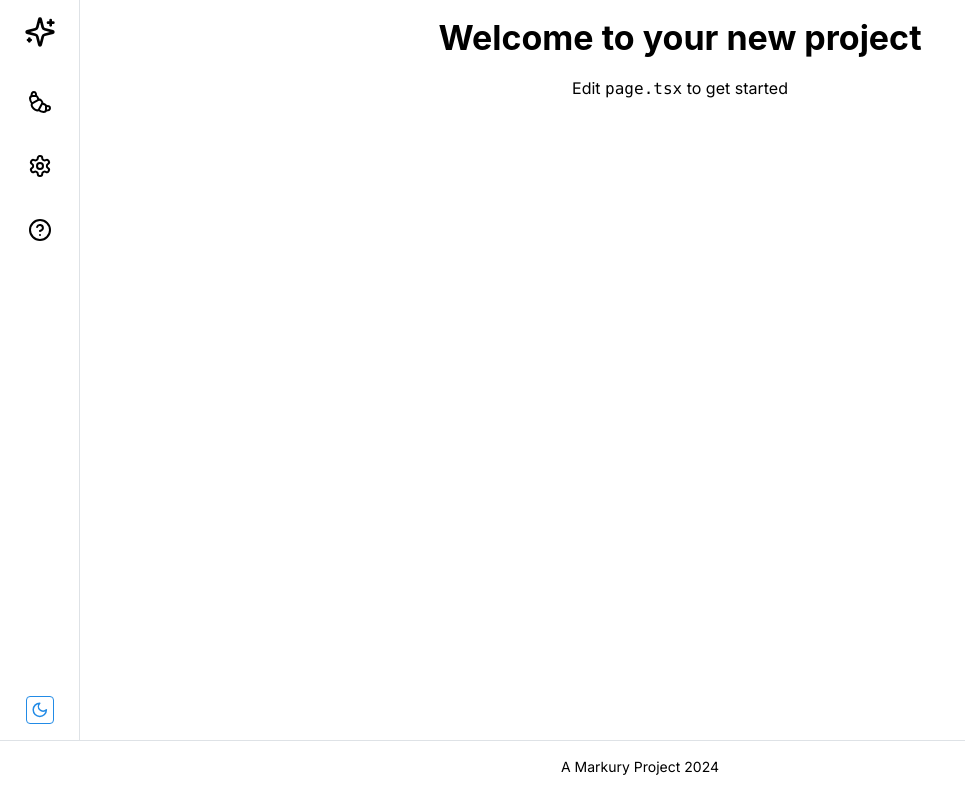
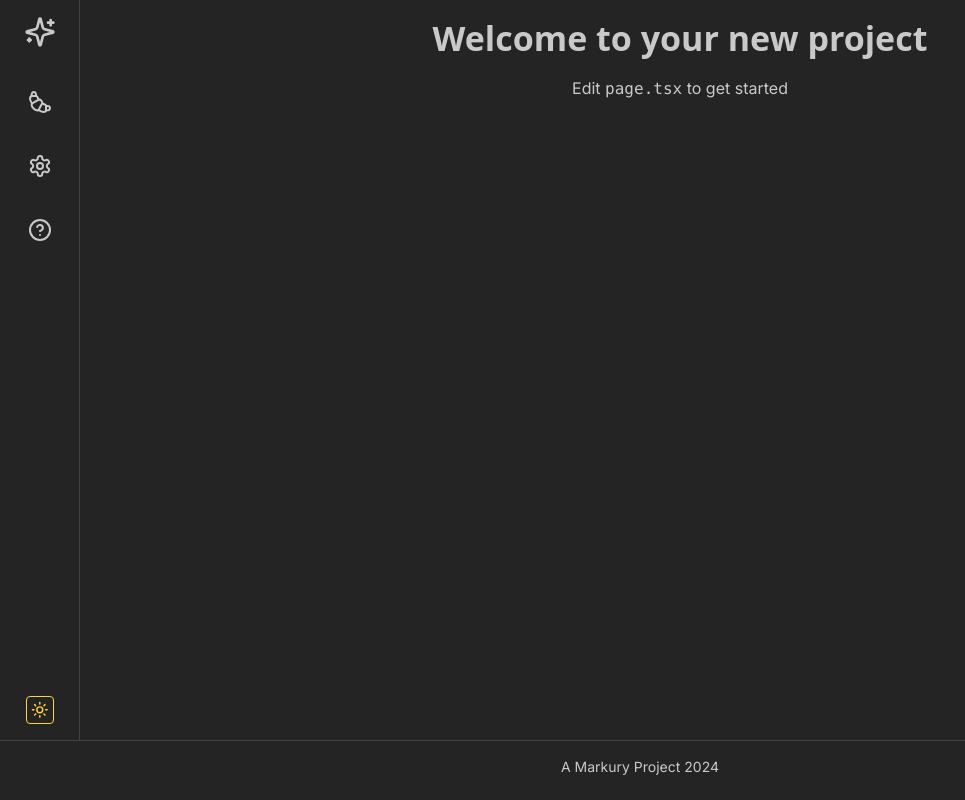
Before and after one commit to markuryy/mantine-nextjs-starter, a Next.js app: page / in a window 1280 px wide. Shown: the whole page, without its empty margins (0-965 px from the left). Built offline with nearby package versions, Linux system fonts and the light colour scheme.

Commit message:
dark theme

```diff
--- a/src/components/layout/AppLayout.tsx
+++ b/src/components/layout/AppLayout.tsx
@@ -1,22 +1,21 @@
 'use client';
 
-import { AppShell, ColorSchemeScript, MantineProvider } from "@mantine/core";
+import { AppShell, ColorSchemeScript, MantineProvider, createTheme } from "@mantine/core";
 import { NavbarContent } from "./NavbarContent";
 import { FooterContent } from "./FooterContent";
 import { useColorScheme } from '@mantine/hooks';
 import { useState } from 'react';
 
 export function AppLayout({ children }: { children: React.ReactNode }) {
-  const [colorScheme, setColorScheme] = useState<'light' | 'dark'>('dark');
-
-  const toggleColorScheme = (value?: 'light' | 'dark') => {
-    setColorScheme(value || (colorScheme === 'dark' ? 'light' : 'dark'));
-  };
+  const theme = createTheme({
+    fontFamily: 'Open Sans, sans-serif',
+    primaryColor: 'blue',
+  });
 
   return (
     <>
       <ColorSchemeScript />
-      <MantineProvider theme={{ colorScheme }} withGlobalStyles withNormalizeCSS>
+      <MantineProvider defaultColorScheme="dark" theme={theme}>
         <AppShell
           padding="md"
           navbar={{
```
